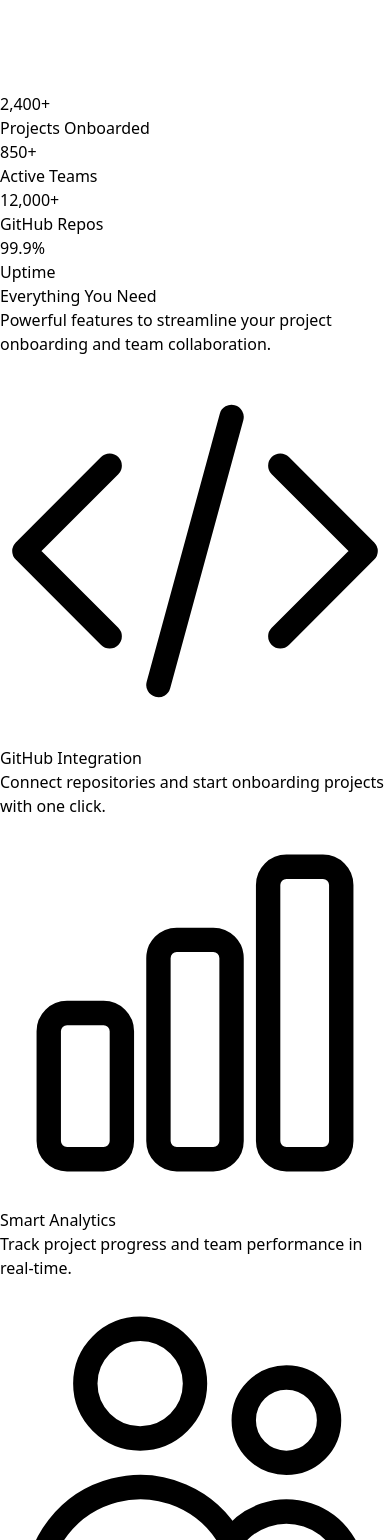
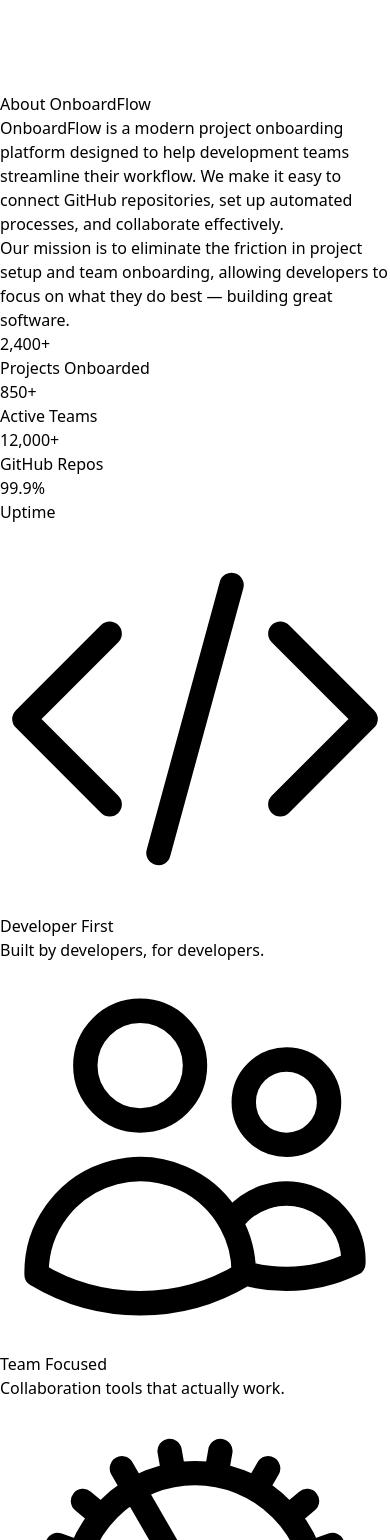
Before and after one commit to mataa019/onBoarding_Web_based, a React (Vite) app: page / in a window 390 px wide. Shown: the part 1588-3128 px from the top of the page. Built offline with nearby package versions, Linux system fonts and the light colour scheme.

Commit message:
adding the onBoard homepage

```diff
--- a/src/pages/onBoard/HomePage.tsx
+++ b/src/pages/onBoard/HomePage.tsx
@@ -56,13 +56,6 @@ export default function HomePage() {
       description: 'Monitor progress from anywhere with our mobile app.',
       icon: DeviceTabletIcon
     }
-  ]
-
-  const stats = [
-    { label: 'Projects Onboarded', value: '2,400+' },
-    { label: 'Active Teams', value: '850+' },
-    { label: 'GitHub Repos', value: '12,000+' },
-    { label: 'Uptime', value: '99.9%' }
   ]
 
   // Auto-advance slideshow
@@ -178,18 +171,73 @@ export default function HomePage() {
         </div>
       </section>
 
-      {/* Stats Bar */}
-      <section className="bg-white border-b border-gray-100">
-        <div className="max-w-7xl mx-auto px-4 sm:px-6 lg:px-8 py-8">
-          <div className="grid grid-cols-2 md:grid-cols-4 gap-8">
-            {stats.map((stat, index) => (
-              <div key={index} className="text-center">
-                <div className="text-2xl md:text-3xl font-semibold text-gray-900">
-                  {stat.value}
+      {/* About Section */}
+      <section id="about" className="bg-white border-b border-gray-100">
+        <div className="max-w-7xl mx-auto px-4 sm:px-6 lg:px-8 py-16">
+          <div className="grid md:grid-cols-2 gap-12 items-center">
+            <div>
+              <h2 className="text-3xl font-semibold text-gray-900 mb-4">
+                About OnboardFlow
+              </h2>
+              <p className="text-gray-600 mb-4 leading-relaxed">
+                OnboardFlow is a modern project onboarding platform designed to help development teams
+                streamline their workflow. We make it easy to connect GitHub repositories, set up
+                automated processes, and collaborate effectively.
+              </p>
+              <p className="text-gray-600 mb-6 leading-relaxed">
+                Our mission is to eliminate the friction in project setup and team onboarding,
+                allowing developers to focus on what they do best — building great software.
+              </p>
+              <div className="grid grid-cols-2 gap-6">
+                <div>
+                  <div className="text-2xl font-semibold text-gray-900">2,400+</div>
+                  <div className="text-sm text-gray-500">Projects Onboarded</div>
                 </div>
-                <div className="text-sm text-gray-500 mt-1">{stat.label}</div>
+                <div>
+                  <div className="text-2xl font-semibold text-gray-900">850+</div>
+                  <div className="text-sm text-gray-500">Active Teams</div>
+                </div>
+                <div>
+                  <div className="text-2xl font-semibold text-gray-900">12,000+</div>
+                  <div className="text-sm text-gray-500">GitHub Repos</div>
+                </div>
+                <div>
+                  <div className="text-2xl font-semibold text-gray-900">99.9%</div>
+                  <div className="text-sm text-gray-500">Uptime</div>
+                </div>
               </div>
-            ))}
+            </div>
+            <div className="bg-gray-100 rounded-xl p-8">
+              <div className="space-y-4">
+                <div className="flex items-start space-x-3">
+                  <div className="w-8 h-8 bg-blue-100 rounded-lg flex items-center justify-center flex-shrink-0">
+                    <CodeBracketIcon className="w-4 h-4 text-blue-600" />
+                  </div>
+                  <div>
+                    <h4 className="font-medium text-gray-900">Developer First</h4>
+                    <p className="text-sm text-gray-500">Built by developers, for developers.</p>
+                  </div>
+                </div>
+                <div className="flex items-start space-x-3">
+                  <div className="w-8 h-8 bg-green-100 rounded-lg flex items-center justify-center flex-shrink-0">
+                    <UsersIcon className="w-4 h-4 text-green-600" />
+                  </div>
+                  <div>
+                    <h4 className="font-medium text-gray-900">Team Focused</h4>
+                    <p className="text-sm text-gray-500">Collaboration tools that actually work.</p>
+                  </div>
+                </div>
+                <div className="flex items-start space-x-3">
+                  <div className="w-8 h-8 bg-purple-100 rounded-lg flex items-center justify-center flex-shrink-0">
+                    <CogIcon className="w-4 h-4 text-purple-600" />
+                  </div>
+                  <div>
+                    <h4 className="font-medium text-gray-900">Automation Ready</h4>
+                    <p className="text-sm text-gray-500">Automate repetitive onboarding tasks.</p>
+                  </div>
+                </div>
+              </div>
+            </div>
           </div>
         </div>
       </section>
```
